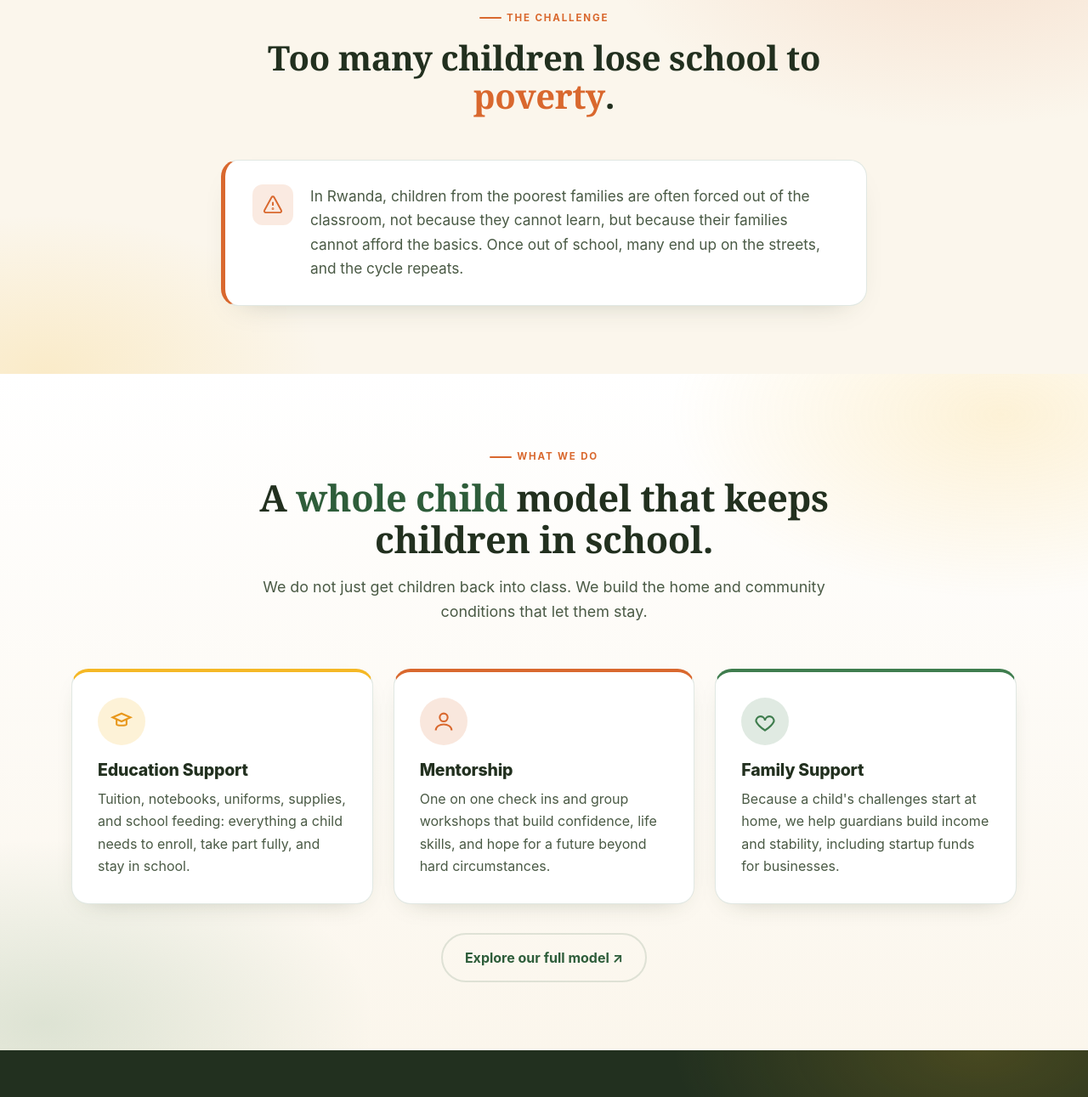
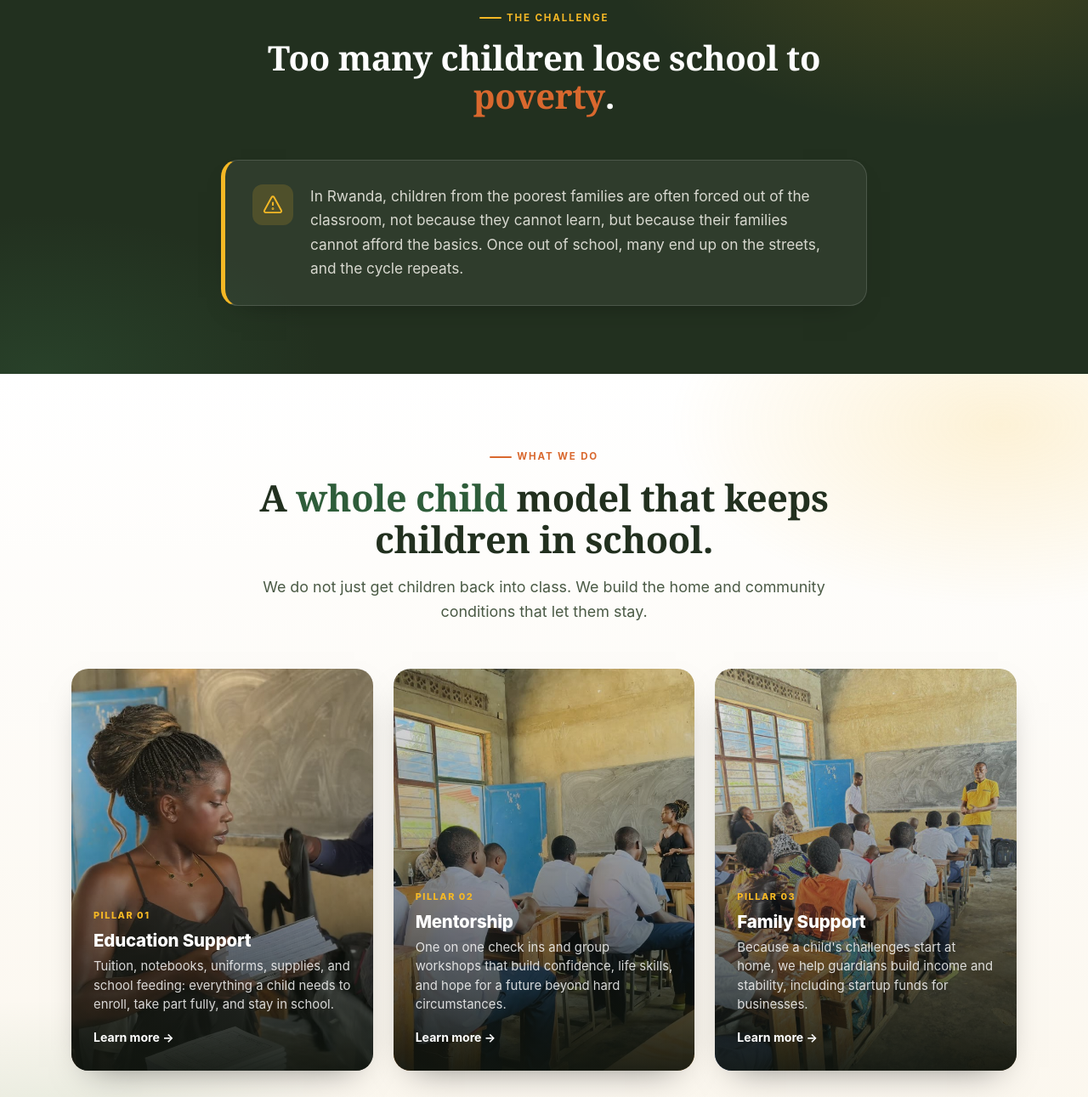
Before and after one commit to mugishaprovidence009-rgb/barere-website, a plain HTML site: page barere/index.html in a window 1280 px wide. Shown: the part 792-2083 px from the top of the page at 85% size. Drawn offline with Linux system fonts and the light colour scheme.

Commit message:
Give homepage a bolder, higher-contrast look and fix broken hero image
Fix malformed <img> tag that silently broke the hero background photo
since a prior commit. Make the Challenge section dark/high-contrast
and turn "What We Do" into large photo-backed cards, closer to
Isomo's stark, image-driven organization.

Co-Authored-By: Claude Sonnet 5 <noreply@anthropic.com>

```diff
--- a/barere/index.html
+++ b/barere/index.html
@@ -21,12 +21,29 @@
    .hero-overlay .hero-cta{justify-content:center}
   @media(max-width:900px){.values-grid{grid-template-columns:1fr 1fr}}
   @media(max-width:640px){.values-grid{grid-template-columns:1fr}}
-  .challenge{position:relative;overflow:hidden}
-  .challenge::before{content:"";position:absolute;inset:0;background:radial-gradient(700px 380px at 88% 0%,rgba(217,104,46,.16),transparent 60%),radial-gradient(600px 340px at 4% 100%,rgba(245,184,37,.18),transparent 55%);pointer-events:none}
+  .challenge{position:relative;overflow:hidden;background:var(--ink);color:#fdfaf3}
+  .challenge::before{content:"";position:absolute;inset:0;background:radial-gradient(700px 380px at 88% 0%,rgba(245,184,37,.16),transparent 60%),radial-gradient(600px 340px at 4% 100%,rgba(63,125,78,.22),transparent 55%);pointer-events:none}
   .challenge .wrap{position:relative}
-  .challenge-card{max-width:760px;margin:26px auto 0;display:flex;gap:20px;align-items:flex-start;background:#fff;border:1px solid var(--line);border-left:5px solid var(--terracotta);border-radius:var(--radius);padding:28px 32px;box-shadow:0 14px 34px -24px rgba(46,61,32,.35)}
-  .challenge-card .ico{flex:none;width:48px;height:48px;border-radius:12px;background:rgba(217,104,46,.14);display:flex;align-items:center;justify-content:center}
-  .challenge-card p{margin:0;color:var(--ink-soft);font-size:1.08rem}
+  .challenge .eyebrow{color:var(--sun)}
+  .challenge .eyebrow::before{background:var(--sun)}
+  .challenge h2{color:#fff}
+  .challenge-card{max-width:760px;margin:26px auto 0;display:flex;gap:20px;align-items:flex-start;background:rgba(255,255,255,.06);border:1px solid rgba(255,255,255,.14);border-left:5px solid var(--sun);border-radius:var(--radius);padding:28px 32px;box-shadow:0 14px 34px -24px rgba(0,0,0,.5)}
+  .challenge-card .ico{flex:none;width:48px;height:48px;border-radius:12px;background:rgba(245,184,37,.16);display:flex;align-items:center;justify-content:center}
+  .challenge-card p{margin:0;color:rgba(253,250,243,.82);font-size:1.08rem}
+  .impact-cards{display:grid;grid-template-columns:repeat(3,1fr);gap:24px}
+  .impact-card{position:relative;display:block;border-radius:var(--radius);overflow:hidden;aspect-ratio:3/4;box-shadow:0 18px 40px -22px rgba(0,0,0,.5);text-decoration:none;transition:transform .2s ease}
+  .impact-card:hover{transform:translateY(-5px)}
+  .impact-card img{position:absolute;inset:0;width:100%;height:100%;object-fit:cover;transition:transform .4s ease}
+  .impact-card:hover img{transform:scale(1.05)}
+  .impact-card::after{content:"";position:absolute;inset:0;background:linear-gradient(180deg,rgba(15,20,14,.05) 0%,rgba(15,20,14,.4) 55%,rgba(15,20,14,.93) 100%)}
+  .impact-card .content{position:absolute;left:0;right:0;bottom:0;padding:26px;z-index:2}
+  .impact-card .tag{display:inline-block;font-size:.68rem;font-weight:800;text-transform:uppercase;letter-spacing:.14em;color:var(--sun);margin-bottom:8px}
+  .impact-card h3{margin:0 0 8px;font-size:1.28rem;color:#fff;font-family:-apple-system,sans-serif;font-weight:800}
+  .impact-card p{margin:0 0 14px;color:rgba(255,255,255,.82);font-size:.93rem;line-height:1.5}
+  .impact-card .learn{display:inline-flex;align-items:center;gap:6px;color:#fff;font-weight:700;font-size:.88rem}
+  .impact-card:hover .learn{color:var(--sun)}
+  @media(max-width:900px){.impact-cards{grid-template-columns:1fr 1fr}}
+  @media(max-width:640px){.impact-cards{grid-template-columns:1fr}}
 </style>
 </head>
 <body>
@@ -49,7 +66,7 @@
 </header>
 
 <section class="hero-static">
-  <img "hero.jpg ="Providence and the Barere team celebrating with smiling students on the day of action in Rwanda">
+  <img src="images/hero.jpg" alt="Providence and the Barere team celebrating with smiling students on the day of action in Rwanda">
   <div class="hero-overlay">
     <div class="wrap">
       <h1>Every <span class="hl circle">child</span> belongs in school.</h1>
@@ -70,7 +87,7 @@
       <h2 style="font-size:clamp(1.8rem,3.4vw,2.5rem);margin:0 0 16px">Too many children lose school to <span class="hl">poverty</span>.</h2>
     </div>
     <div class="challenge-card reveal">
-      <div class="ico"><svg width="26" height="26" viewBox="0 0 24 24" fill="none" stroke="#D9682E" stroke-width="1.8"><path d="M12 9v4"/><circle cx="12" cy="16.3" r=".4" fill="#D9682E"/><path d="M10.6 3.9L2.9 18a1.6 1.6 0 001.4 2.4h15.4a1.6 1.6 0 001.4-2.4L13.4 3.9a1.6 1.6 0 00-2.8 0z"/></svg></div>
+      <div class="ico"><svg width="26" height="26" viewBox="0 0 24 24" fill="none" stroke="#F5B825" stroke-width="1.8"><path d="M12 9v4"/><circle cx="12" cy="16.3" r=".4" fill="#F5B825"/><path d="M10.6 3.9L2.9 18a1.6 1.6 0 001.4 2.4h15.4a1.6 1.6 0 001.4-2.4L13.4 3.9a1.6 1.6 0 00-2.8 0z"/></svg></div>
       <p>In Rwanda, children from the poorest families are often forced out of the classroom, not because they cannot learn, but because their families cannot afford the basics. Once out of school, many end up on the streets, and the cycle repeats.</p>
     </div>
   </div>
@@ -84,22 +101,34 @@
       <h2>A <span class="hl-leaf">whole child</span> model that keeps children in school.</h2>
       <p>We do not just get children back into class. We build the home and community conditions that let them stay.</p>
     </div>
-    <div class="pillar-grid">
-      <div class="pillar reveal">
-        <div class="ico" style="background:rgba(245,184,37,.18)"><svg width="28" height="28" viewBox="0 0 24 24" fill="none" stroke="#E8971B" stroke-width="1.8"><path d="M3 8l9-4 9 4-9 4-9-4z"/><path d="M7 10v5c0 1.5 10 1.5 10 0v-5"/></svg></div>
+    <div class="impact-cards">
+      <a class="impact-card reveal" href="model.html">
+        <img src="images/materials.jpg" alt="Providence handing out exercise books to students">
+        <div class="content">
+          <span class="tag">Pillar 01</span>
           <h3>Education Support</h3>
           <p>Tuition, notebooks, uniforms, supplies, and school feeding: everything a child needs to enroll, take part fully, and stay in school.</p>
+          <span class="learn">Learn more →</span>
         </div>
-      <div class="pillar reveal">
-        <div class="ico" style="background:rgba(217,104,46,.16)"><svg width="28" height="28" viewBox="0 0 24 24" fill="none" stroke="#D9682E" stroke-width="1.8"><circle cx="12" cy="8" r="4"/><path d="M4 21c0-4 4-6 8-6s8 2 8 6"/></svg></div>
+      </a>
+      <a class="impact-card reveal" href="model.html">
+        <img src="images/workshop.jpg" alt="Providence leading a mentorship workshop with the cohort">
+        <div class="content">
+          <span class="tag">Pillar 02</span>
           <h3>Mentorship</h3>
           <p>One on one check ins and group workshops that build confidence, life skills, and hope for a future beyond hard circumstances.</p>
+          <span class="learn">Learn more →</span>
         </div>
-      <div class="pillar reveal">
-        <div class="ico" style="background:rgba(63,125,78,.16)"><svg width="28" height="28" viewBox="0 0 24 24" fill="none" stroke="#3F7D4E" stroke-width="1.8"><path d="M12 21s-7-4.5-9-9a4.5 4.5 0 019-1 4.5 4.5 0 019 1c-2 4.5-9 9-9 9z"/></svg></div>
+      </a>
+      <a class="impact-card reveal" href="model.html">
+        <img src="images/local-partners.jpg" alt="Barere local partners and community volunteers">
+        <div class="content">
+          <span class="tag">Pillar 03</span>
           <h3>Family Support</h3>
           <p>Because a child's challenges start at home, we help guardians build income and stability, including startup funds for businesses.</p>
+          <span class="learn">Learn more →</span>
         </div>
+      </a>
     </div>
     <div class="center-cta reveal"><a class="btn btn-ghost" href="model.html">Explore our full model ↗</a></div>
   </div>
```
Lines whose indentation alone changed are shown as unchanged.
